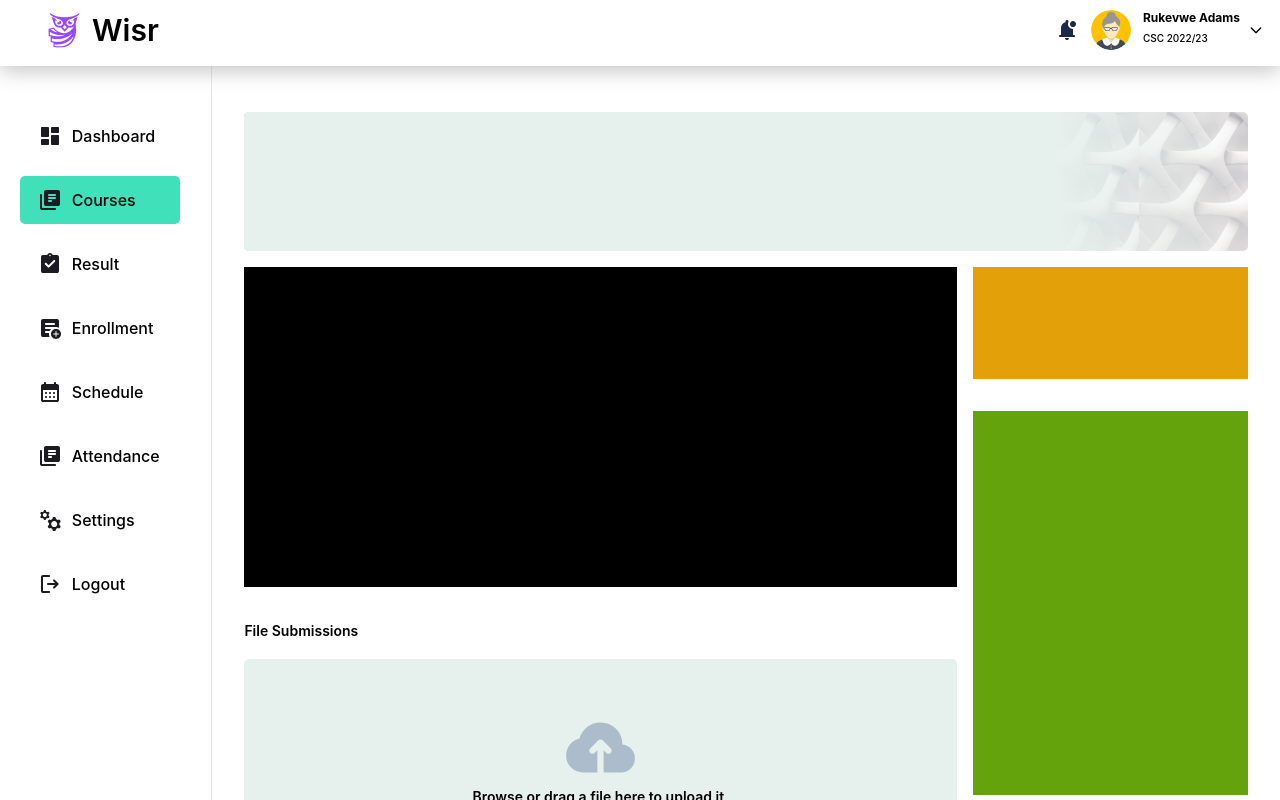
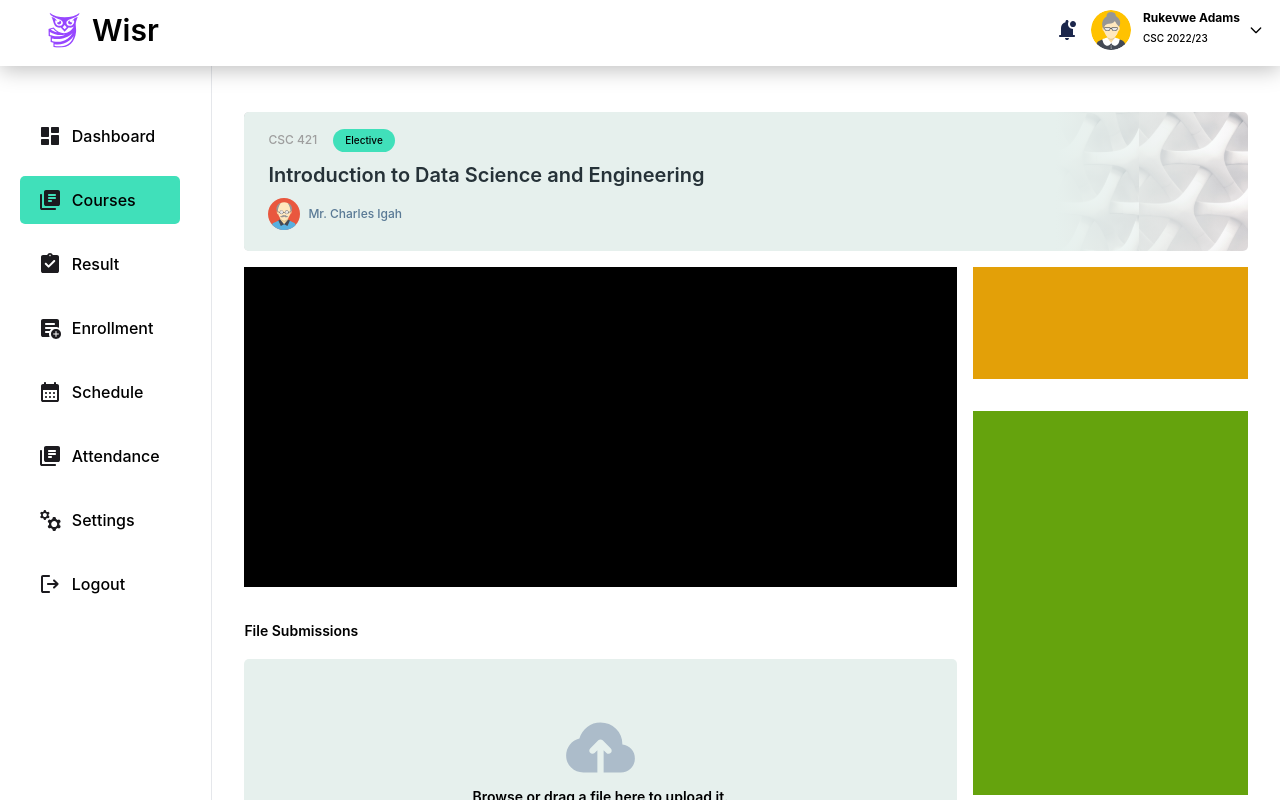
Before and after one commit to SILMS-Project/silms-nest-react, a React (Vite) app in the folder apps/silms-frontend/: page /courses/1/assignments/1 in a window 1280 px wide. Shown: the top 800 px of the page. Built offline with nearby package versions, Linux system fonts and the light colour scheme.

Commit message:
Implemented the design for course assignment banner

```diff
--- a/apps/silms-frontend/src/pages/Courses/CourseAssignment.tsx
+++ b/apps/silms-frontend/src/pages/Courses/CourseAssignment.tsx
@@ -17,7 +17,30 @@ const CourseAssignment = () => {
                 backgroundImage: `linear-gradient(to right,  rgba(230, 240, 237, 1) 0%, rgba(230, 240, 237, 1) calc(100% - 12rem), rgba(232, 234, 243, 0) 100%)`,
               }}
             >
-              {/* //TODO:  Implement the course assignment banner designs*/}
+              <div className="flex flex-col gap-2 px-6 py-4 h-full space-center">
+                <div className="flex flex-row gap-4 items-center">
+                  <p className="text-[#9E9E9E] text-center text-[0.75rem] font-medium ">
+                    CSC 421
+                  </p>
+                  <div className="rounded-[0.8125rem] bg-[#40E0BA] px-3 py-1">
+                    <p className="text-black text-center text-[0.625rem] leading-normal font-medium">
+                      Elective
+                    </p>
+                  </div>
+                </div>
+                <p className="text-[#263238] text-[1.25rem] font-semibold leading-normal">
+                  Introduction to Data Science and Engineering
+                </p>
+                <div className="flex gap-2 items-center">
+                  <img
+                    className="w-8 h-8 "
+                    src="/assets/icons/profile-image1.svg"
+                  />
+                  <p className="text-custom-primary-2 text-[0.75rem] font-medium leading-normal">
+                  Mr. Charles Igah
+                  </p>
+                </div>
+              </div>
             </div>
           </div>
         </div>
```
